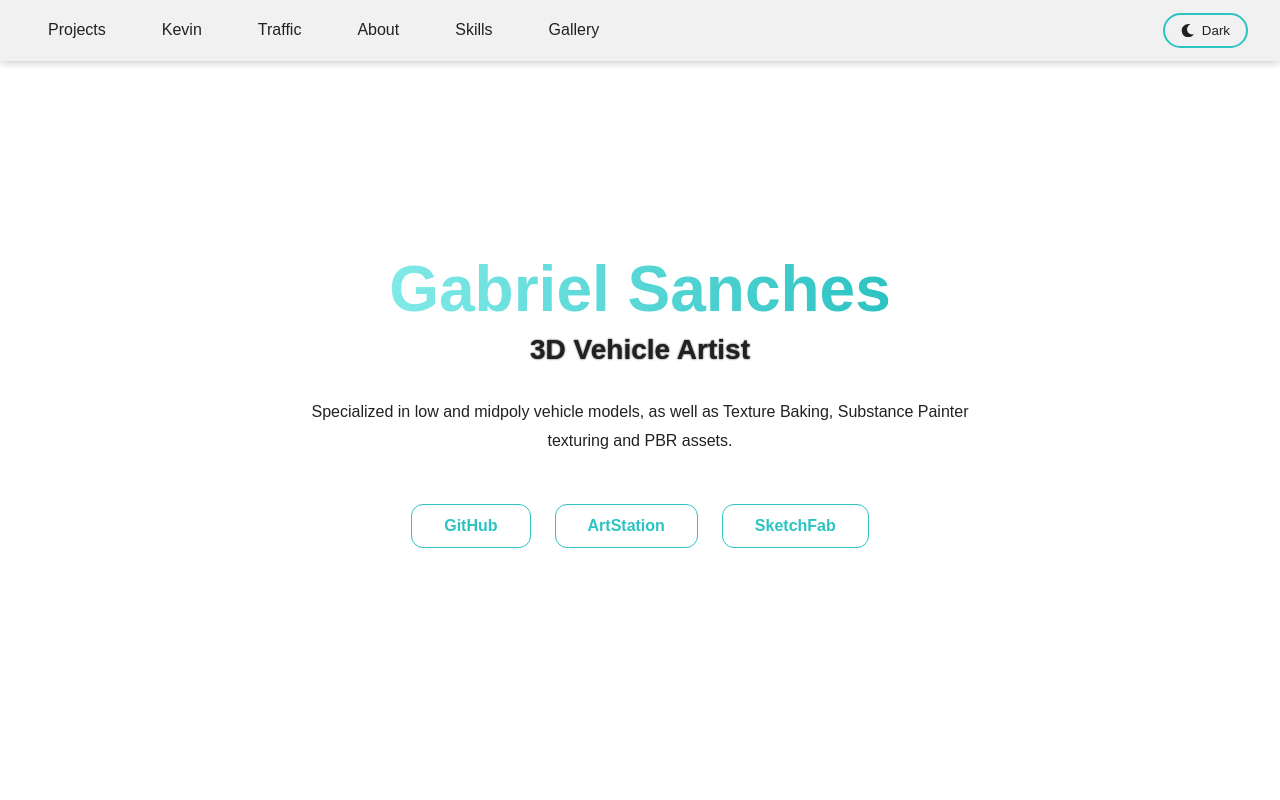
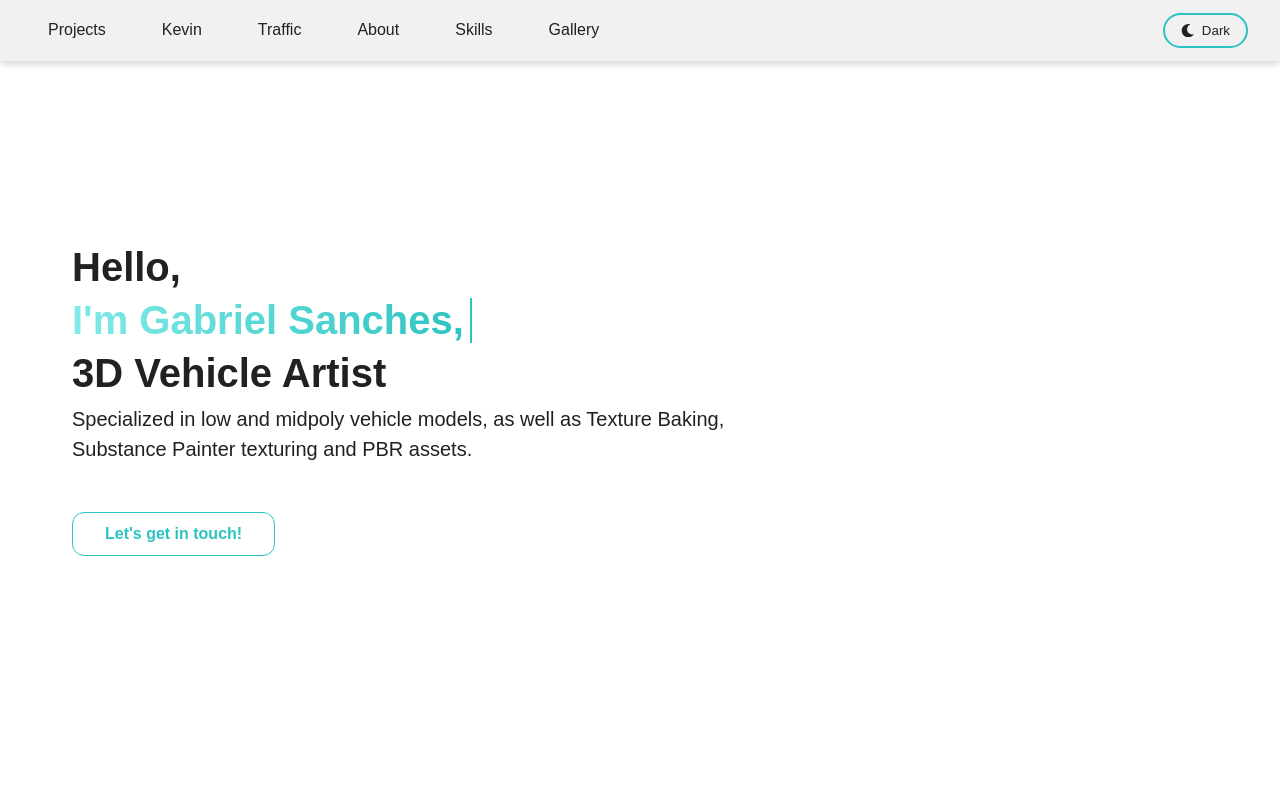
Before and after one commit to larissabenvenuti/Portfolio-GabrielSanches, a Next.js app: page / in a window 1280 px wide. Shown: the top 800 px of the page. Built offline with nearby package versions, Linux system fonts and the light colour scheme.

Commit message:
Hero section

```diff
--- a/src/components/sections/About/aboutStyles.js
+++ b/src/components/sections/About/aboutStyles.js
@@ -1,15 +1,5 @@
-import styled, { keyframes, css } from "styled-components";
 import { colors } from "@/contexts/theme";
-
-const typewriter = keyframes`
-  from { width: 0 }
-  to { width: 35% }
-`;
-
-const blink = keyframes`
-  0%, 100% { border-color: transparent }
-  50% { border-color: ${colors.accent} }
-`;
+import styled from "styled-components";
 
 export const AboutSection = styled.section`
   min-height: 100vh;
@@ -91,18 +81,44 @@ export const Paragraph = styled.p`
   color: ${colors.textMuted};
 `;
 
-export const TypewriterParagraph = styled(Paragraph)`
-  overflow: hidden;
-  white-space: nowrap;
-  border-right: 2px solid ${colors.accent};
-  width: 0;
-  animation: ${typewriter} 4s steps(40, end) forwards,
-             ${blink} 1s step-end infinite;
+export const ButtonGroup = styled.div`
+  display: flex;
+  gap: 1.5rem;
+  justify-content: center;
+  flex-wrap: wrap;
 
-  @media (max-width: 768px) {
-    white-space: normal;
+  @media (max-width: 480px) {
+    gap: 1rem;
     width: 100%;
-    border-right: none;
-    animation: none;
   }
 `;
+
+export const Button = styled.a`
+  width: 100%;
+  background: ${colors.background};
+  border: 1px solid ${colors.accent};
+  padding: 0.75rem 2rem;
+  border-radius: 12px;
+  color: ${colors.accent};
+  text-decoration: none;
+  font-weight: bold;
+  transition: all 0.3s ease;
+  text-align: center;
+
+  &:focus,
+  &:hover {
+    transform: scale(1.03);
+    background: ${colors.accent};
+    color: #fff;
+  }
+
+  &:focus {
+    outline: 3px solid ${colors.accent};
+    outline-offset: 4px;
+  }
+
+  @media (max-width: 480px) {
+    padding: 0.6rem 1.5rem;
+    width: 100%;
+  }
+`;
--- a/src/components/sections/About/index.js
+++ b/src/components/sections/About/index.js
@@ -8,7 +8,8 @@ import {
   Photo,
   TextContent,
   Paragraph,
-  TypewriterParagraph,
+  ButtonGroup,
+  Button,
 } from "@/components/sections/About/aboutStyles";
 
 export default function About() {
@@ -28,9 +29,9 @@ export default function About() {
         </Photo>
 
         <TextContent>
-          <TypewriterParagraph>
+          <Paragraph>
             Hey! I&apos;m Gabriel Sanches.
-          </TypewriterParagraph>
+          </Paragraph>
 
           <Paragraph>
             I&apos;m a 3D Artist and Game Developer with strong experience in
@@ -43,6 +44,19 @@ export default function About() {
             new techniques to achieve better quality models.
           </Paragraph>
         </TextContent>
+
+              <ButtonGroup>
+                <Button href="https://github.com/EzoWasTaken" target="_blank">
+                  GitHub
+                </Button>
+                <Button href="https://www.artstation.com/ezosama" target="_blank">
+                  ArtStation
+                </Button>
+                <Button href="https://sketchfab.com/EzoYEAHH" target="_blank">
+                SketchFab
+                </Button>
+              </ButtonGroup>
+
       </ContentWrapper>
     </AboutSection>
   );
--- a/src/components/sections/Hero/heroStyles.js
+++ b/src/components/sections/Hero/heroStyles.js
@@ -1,5 +1,16 @@
-import styled from "styled-components";
+import styled, { keyframes } from "styled-components";
 import { colors } from "@/contexts/theme";
+
+const textLength = 18;
+const typewriter = keyframes`
+  from { width: 0 }
+  to { width: ${textLength}ch }
+`;
+
+const blink = keyframes`
+  0%, 100% { border-color: transparent }
+  50% { border-color: ${colors.accent} }
+`;
 
 export const HeroSection = styled.div`
   color: ${colors.text};
@@ -7,7 +18,7 @@ export const HeroSection = styled.div`
   padding: 4.5rem 1rem;
   display: flex;
   flex-direction: column;
-  align-items: center;
+  align-items: left;
   justify-content: center;
   font-family: "Orbitron", sans-serif;
   background: ${colors.background};
@@ -24,7 +35,22 @@ export const HeroSection = styled.div`
 `;
 
 export const Title = styled.h1`
-  font-size: 4rem;
+  font-size: 2.5rem;
+  color: ${({ theme }) => theme.colors.text};
+  margin-bottom: 0.5rem;
+  text-align: left;
+
+  @media (max-width: 768px) {
+    font-size: 2rem;
+  }
+
+  @media (max-width: 480px) {
+    font-size: 1.5rem;
+  }
+`;
+
+export const TypewriterTitle = styled.h1`
+  font-size: 2.5rem;
   background: linear-gradient(
     90deg,
     ${colors.accentGradientStart},
@@ -33,55 +59,60 @@ export const Title = styled.h1`
   -webkit-background-clip: text;
   -webkit-text-fill-color: transparent;
   margin-bottom: 0.5rem;
-  text-align: center;
+  text-align: left;
+  overflow: hidden;
+  white-space: nowrap;
+  border-right: 2px solid ${colors.accent};
+  width: 0;
+  animation: ${typewriter} 4s steps(40, end) forwards,
+             ${blink} 1s step-end infinite;
 
   @media (max-width: 768px) {
-    font-size: 3rem;
+    font-size: 2rem;
   }
 
   @media (max-width: 480px) {
-    font-size: 2.4rem;
+    font-size: 1.5rem;
   }
 `;
 
-export const Subtitle = styled.h2`
-  font-size: 1.75rem;
-  color: ${colors.text};
-  text-shadow: 0 0 2px ${colors.glowLight};
-  margin-bottom: 2rem;
-  text-align: center;
+export const TitleTwo = styled.h1`
+  font-size: 2.5rem;
+  color: ${({ theme }) => theme.colors.text};
+  margin-bottom: 0.5rem;
+  text-align: left;
 
   @media (max-width: 768px) {
-    font-size: 1.5rem;
+    font-size: 2rem;
   }
 
   @media (max-width: 480px) {
-    font-size: 1.25rem;
+    font-size: 1.5rem;
   }
 `;
 
 export const Bio = styled.p`
-  line-height: 1.8;
-  max-width: 700px;
+  line-height: 1.5;
+  max-width: 850px;
   margin-bottom: 3rem;
-  text-align: center;
+  text-align: left;
   color: ${colors.textMuted};
-  font-size: 1rem;
+  font-size: 1.25rem;
 
   @media (max-width: 768px) {
-    font-size: 0.95rem;
+    font-size: 0.9rem;
     margin-bottom: 2rem;
   }
 
   @media (max-width: 480px) {
-    font-size: 0.9rem;
+    font-size: 0.8rem;
   }
 `;
 
 export const ButtonGroup = styled.div`
   display: flex;
   gap: 1.5rem;
-  justify-content: center;
+  justify-content: left;
   flex-wrap: wrap;
 
   @media (max-width: 480px) {
--- a/src/components/sections/Hero/index.js
+++ b/src/components/sections/Hero/index.js
@@ -5,28 +5,22 @@ import {
   Button,
   ButtonGroup,
   HeroSection,
-  Subtitle,
   Title,
+  TitleTwo,
+  TypewriterTitle,
 } from "@/components/sections/Hero/heroStyles";
 
 export default function Hero() {
   return (
     <HeroSection>
-      <Title>Gabriel Sanches</Title>
-      <Subtitle>3D Vehicle Artist</Subtitle>
+      <Title>Hello, <br/></Title><TypewriterTitle>I&apos;m Gabriel Sanches,<br/></TypewriterTitle><TitleTwo> 3D Vehicle Artist</TitleTwo>
       <Bio>
         Specialized in low and midpoly vehicle models, as well as Texture
-        Baking, Substance Painter texturing and PBR assets.
+        Baking, <br/>Substance Painter texturing and PBR assets.
       </Bio>
       <ButtonGroup>
-        <Button href="https://github.com/EzoWasTaken" target="_blank">
-          GitHub
-        </Button>
-        <Button href="https://www.artstation.com/ezosama" target="_blank">
-          ArtStation
-        </Button>
-        <Button href="https://sketchfab.com/EzoYEAHH" target="_blank">
-        SketchFab
+        <Button href="#about">
+          Let's get in touch!
         </Button>
       </ButtonGroup>
     </HeroSection>
```
